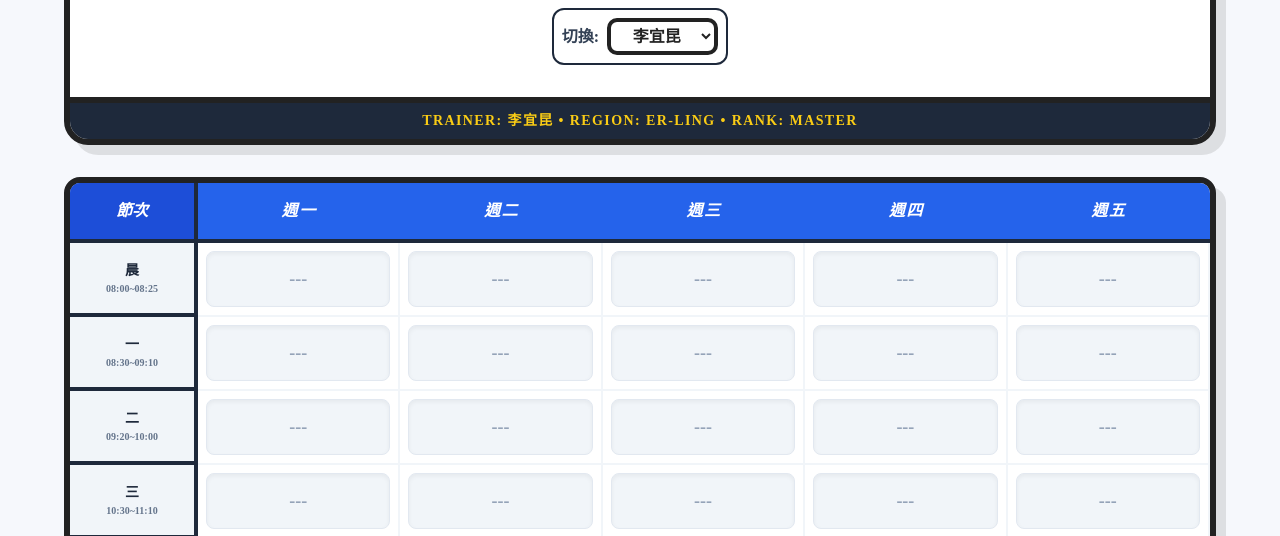
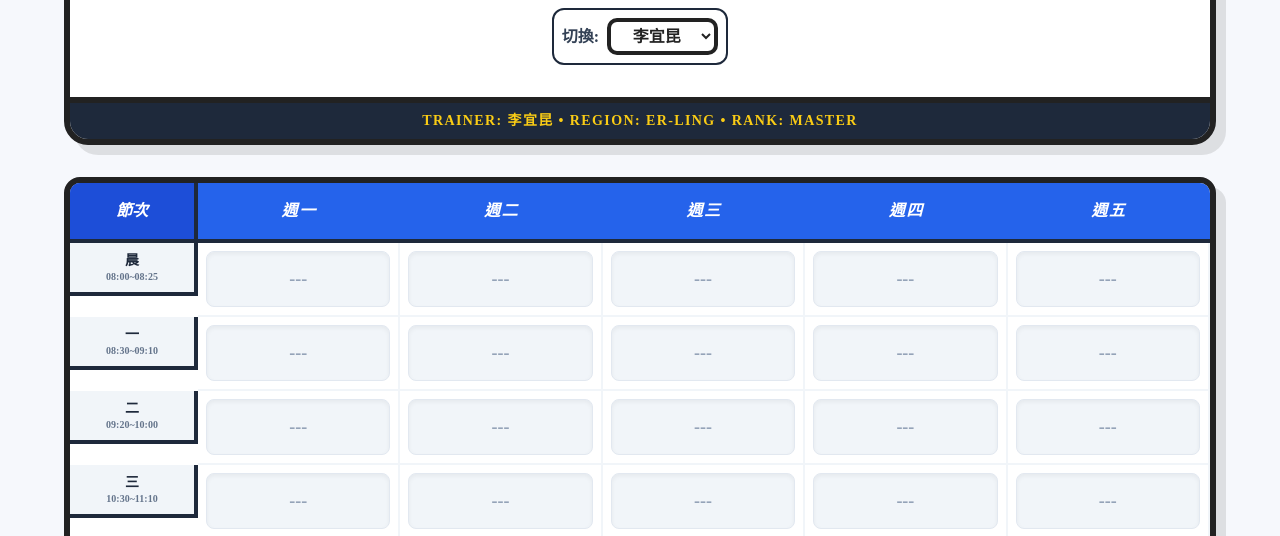
Before and after one commit to asdfzxcv0911/class, a plain HTML site: page index.html in a window 1280 px wide. Shown: the part 214-750 px from the top of the page. Drawn offline with nearby package versions, Linux system fonts and the light colour scheme.

Commit message:
Add files via upload

```diff
--- a/index.html
+++ b/index.html
@@ -91,7 +91,7 @@
         input, select, button, textarea {
             font-family: inherit;
             text-align: center;
-            text-align-last: center; /* 確保選單內容置中 */
+            text-align-last: center;
         }
 
         #main-title:focus, .time-edit:focus {
@@ -220,16 +220,16 @@
             defaultPeriods.forEach((p, pIdx) => {
                 const tr = document.createElement('tr');
 
-                // 時間列 - 設定為可編輯
+                // 時間列 - 設定為可編輯並使用 Flex 垂直布局
                 const tdTime = document.createElement('td');
                 tdTime.id = `time-col-${pIdx}`;
                 tdTime.contentEditable = "true";
-                tdTime.className = 'time-edit p-1 md:p-2 border-r-2 md:border-r-4 border-b-2 md:border-b-4 border-slate-800 bg-slate-100 text-center overflow-hidden transition-all';
+                // 使用 flex-col 確保強制上下換行
+                tdTime.className = 'time-edit flex flex-col items-center justify-center p-1 md:p-2 border-r-2 md:border-r-4 border-b-2 md:border-b-4 border-slate-800 bg-slate-100 text-center overflow-hidden transition-all';
                 tdTime.innerHTML = `
-                    <div class="font-bold text-slate-800 text-[11px] md:text-sm">${p.name}</div>
-                    <div class="text-[8px] md:text-[10px] text-slate-500 font-bold">${p.time}</div>
+                    <div class="font-bold text-slate-800 text-[12px] md:text-sm leading-tight">${p.name}</div>
+                    <div class="text-[8px] md:text-[10px] text-slate-500 font-bold leading-tight">${p.time}</div>
                 `;
-                // 監聽修改後存檔
                 tdTime.onblur = () => saveData(true);
                 tr.appendChild(tdTime);
 
@@ -239,7 +239,6 @@
 
                     const select = document.createElement('select');
                     select.id = `cell-${pIdx}-${d}`;
-                    // 字體大小自適應，強制置中
                     select.className = 'w-full h-10 md:h-14 bg-transparent text-center rounded-md md:rounded-lg cursor-pointer outline-none font-bold text-[11px] sm:text-xs md:text-lg transition-all appearance-none cell-hover shadow-inner';
 
                     courses.forEach(c => {
@@ -338,16 +337,12 @@
 
         function saveData(silent = false) {
             const data = {};
-            // 課程儲存
             document.querySelectorAll('tbody select').forEach(s => {
                 data[s.id] = s.value;
             });
             localStorage.setItem(`poke_data_${currentPerson}`, JSON.stringify(data));
-
-            // 標題儲存
             localStorage.setItem(`poke_global_title`, document.getElementById('main-title').innerText);
 
-            // 自定義時間儲存
             const timeData = {};
             document.querySelectorAll('.time-edit').forEach(td => {
                 timeData[td.id] = td.innerHTML;
@@ -358,14 +353,12 @@
         }
 
         function loadData() {
-            // 載入課程資料
             const savedData = localStorage.getItem(`poke_data_${currentPerson}`);
             const savedTitle = localStorage.getItem(`poke_global_title`);
             const savedTimes = localStorage.getItem(`poke_global_times`);
 
             if (savedTitle) document.getElementById('main-title').innerText = savedTitle;
 
-            // 載入自定義時間
             if (savedTimes) {
                 const timeData = JSON.parse(savedTimes);
                 for (const id in timeData) {
```
